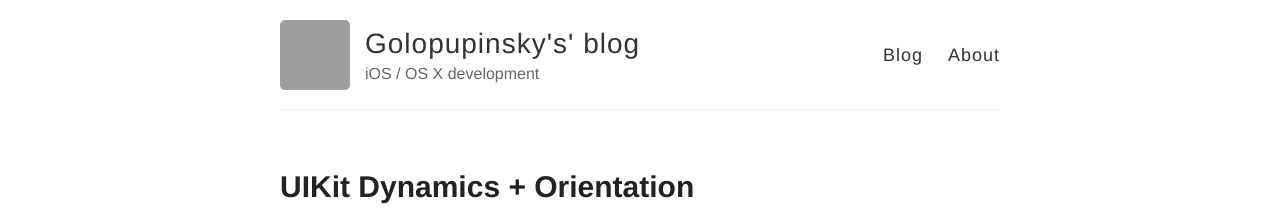
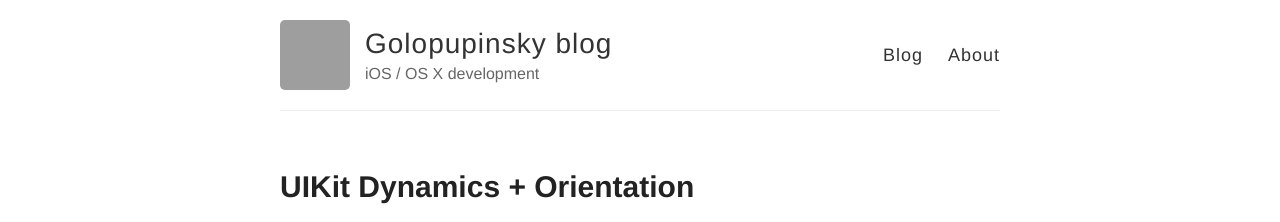
Before and after one commit to golopupinsky/golopupinsky.github.io, a Jekyll site: the page built from index.html, in a window 1280 px wide. Shown: the top 222 px of the page. Built offline with Jekyll 4.4.1, drawn with Linux system fonts in a browser that asks for light colours; grey boxes are pictures that could not be loaded.

Commit message:
minor fix

```diff
--- a/_config.yml
+++ b/_config.yml
@@ -3,7 +3,7 @@
 #
 
 # Name of your site (displayed in the header)
-name: Golopupinsky's' blog
+name: Golopupinsky blog
 
 # Short bio or description (displayed in the header)
 description: iOS / OS X development
```
